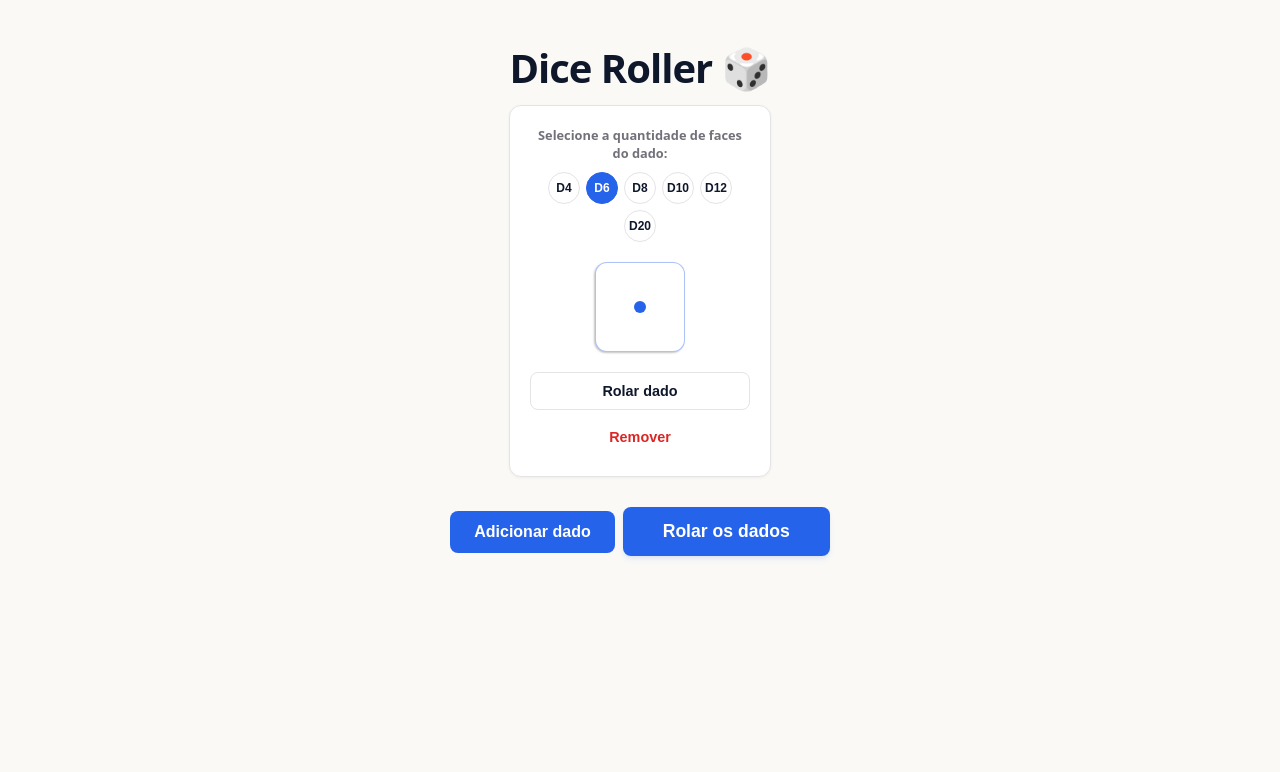
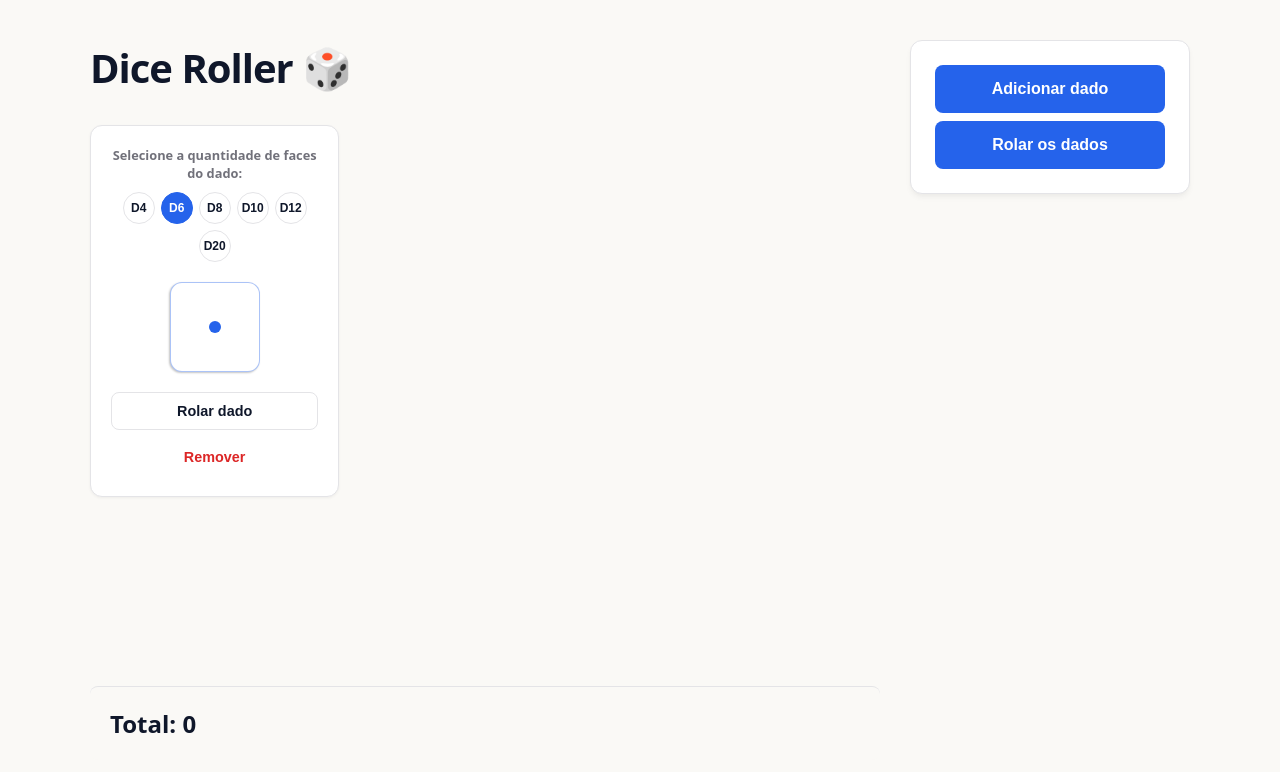
Before and after one commit to filipesilveira-dev/dice-roller, a React (Vite) app: page / in a window 1280 px wide. Shown: the top 772 px of the page. Built offline with nearby package versions, Linux system fonts and the light colour scheme.

Commit message:
feat: resultados individuais e soma total implementados

```diff
--- a/src/App.tsx
+++ b/src/App.tsx
@@ -5,49 +5,46 @@ import Button from "./components/Button/Button";
 import { useState } from "react";
 
 function App() {
-
- // const result = useDiceStore((state)=>state.result);
+  //  Store
 
   // Array que armazena os dados em tela: o valor inicial é de um dado de seis faces
   // OBS: o valor da face inicial como sendo "1" está especificado em Dice.tsx
   const dices = useDiceStore((state) => state.dices);
-
   // Função que adiciona um dado em tela: utiliza o setter de "dices" para acrescentar o novo dado ao array
   const addDice = useDiceStore((state) => state.addDice);
-
   // Função que remove um dado específico: faz um "filter" em "dices" passando o "id" do dado a ser removido
   // OBS: passado via props para "Dice" com "onRemove"
   const removeDice = useDiceStore((state) => state.removeDice);
-
   // Função que atualiza a quantidade de faces do dado: percorre o array "dices" com o map() em busca do dado com "id" idêntico ao "id" passado como argumento e atualiza sua propriedade "faces"
   // OBS: disparada no evento de onChange de DiceSelector. Recebe o "id" e "faces" como argumento
   const updateDiceFaces = useDiceStore((state) => state.updateDiceFaces);
-
   // Função que incrementa o "rollId" a cada clique em "Rolar dados": ela é chamada no evento de clique do botão e consiste em incrementar o rollId
   const rollAll = useDiceStore((state) => state.rollAll);
 
-  // Estado local que controla o "disabled" dos botões enquanto os dados estão rolando: após o clique em "Rolar dados", seu valor se torna "true", desabilitando o botão
+  // Estado local
+
+  // controla o "disabled" dos botões enquanto os dados estão rolando: após o clique em "Rolar dados", seu valor se torna "true", desabilitando o botão
   // OBS: passado via props para "Dice" com "isRollingAll"
   const [isRollingAll, setIsRollingAll] = useState(false);
-
   // Função que indica que a animação de rolar os dados terminou: informação ve do componente filho "Dice"
   // OBS: passado via props para "Dice" com "onRollComplete"
   function handleRollComplete() {
     setIsRollingAll(false);
   }
 
+  // Função que soma todos os "value" dos dados no array "dice"
+  const total = dices.reduce((sum, dice) => sum + (dice.value ?? 0), 0);
+
   return (
     <div className="app">
       <h1 className="app-title">Dice Roller 🎲</h1>
 
       {/* Mansegem exibida caso não haja nenhum dado em "dices" */}
-      {dices.length === 0 && <p>Nenhum dado adicionado</p>}
+      {dices.length === 0 && <p className="no-dice-message">Nenhum dado adicionado</p>}
 
       <div className="dice-list">
-
         {dices.map((d) => (
           <div className="dice-item" key={d.id}>
-
             <DiceSelector
               value={d.faces}
               onChange={(faces) => updateDiceFaces(d.id, faces)}
@@ -56,6 +53,7 @@ function App() {
             <Dice
               // Dice recebe dois dados em forma de string na prop "key": isso garante que cada uma seja única com o "d.id" do dado, mas também depende de "f.faces". Umas vez que qualquer dos dois mude, indica que o componente deve ser remontado, garantindo que o valor incial seja utilizado a cada clique para mudar a quantidade de faces. Isso previne a quebra da aplicação por selecionar uma quantidade de faces que o sorteio antigo não coube. Ex.: sortear em D20 o número 17 e, logo em seguida, alterar a quantidade de faces para D6, que não comporta o valor 17 ()
               key={`${d.id}-${d.faces}`}
+              id={d.id}
               faces={d.faces}
               onRemove={() => removeDice(d.id)}
               isRollingAll={isRollingAll}
@@ -63,11 +61,11 @@ function App() {
             />
           </div>
         ))}
-
       </div>
 
+      <div className="total-display">Total: {total}</div>
+
       <div className="button-container">
-
         {/* Botão de adicionar dado */}
         <div className="dice-actions">
           <button type="button" onClick={() => addDice()}>
@@ -77,7 +75,7 @@ function App() {
 
         {/* Botão de rolar dados: só aparece se houver pelo menos um dado em "dices" */}
         {dices.length !== 0 && (
-          <div className="roll-actions">
+          <div className="dice-actions">
             <Button
               type="button"
               onClick={() => {
@@ -90,7 +88,6 @@ function App() {
             </Button>
           </div>
         )}
-
       </div>
     </div>
   );
--- a/src/store/useDiceStore.ts
+++ b/src/store/useDiceStore.ts
@@ -18,6 +18,8 @@ interface DiceStore {
   // Função que atualiza a quantidade de faces de um dado específico
   updateDiceFaces: (id: string, faces: DiceFaces) => void;
   rollAll: () => void;
+  // Função que atualiza o estado global com base no resultado "number" obtido após rolar o dado
+  updateDiceValue: (id: string, value: number) => void;
 }
 
 // Criação do Store
@@ -29,13 +31,14 @@ export const useDiceStore = create<DiceStore>()(
       rollId: 0,
 
       // Aplicação inicia com um dado de seis faces
-      dices: [{ id: crypto.randomUUID(), faces: 6 }],
+      dices: [{ id: crypto.randomUUID(), faces: 6, value: null }],
 
-      // Lógica de adicoinar: sempre que clicar em "adicionar dado", será criado um dado de seis faces e com "id" aleatório (newDice)
+      // Lógica de adicionar: sempre que clicar em "adicionar dado", será criado um dado de seis faces e com "id" aleatório (newDice)
       addDice: (faces = 6) => {
         const newDice: DiceConfig = {
           id: crypto.randomUUID(),
           faces,
+          value: null,
         };
 
         // Utiliza o setter para adicionar ao array "dices" o novo dado
@@ -55,7 +58,7 @@ export const useDiceStore = create<DiceStore>()(
       updateDiceFaces: (id, faces) => {
         set((state) => ({
           dices: state.dices.map((dice) =>
-            dice.id === id ? { ...dice, faces } : dice,
+            dice.id === id ? { ...dice, faces, value: null } : dice,
           ),
         }));
       },
@@ -66,6 +69,14 @@ export const useDiceStore = create<DiceStore>()(
           rollId: state.rollId + 1,
         }));
       },
+
+      // Atualiza o "value" após cada rolagem de dados dados
+      updateDiceValue: (id, value) =>
+        set((state) => ({
+          dices: state.dices.map((dice) =>
+            dice.id === id ? { ...dice, value } : dice,
+          ),
+        })),
     }),
 
     // Especifica o nome do armazenamento no localstorage e qual estado deve ser persistido
--- a/src/styles/globals.css
+++ b/src/styles/globals.css
@@ -56,14 +56,14 @@ body {
   justify-content: center;
   gap: 24px;
   width: 100%;
-  max-width: 1120px;
+  max-width: 100%;
   margin: 0 auto;
 }
 
 .dice-item {
-  flex: 0 1 calc(25% - 18px);
-  min-width: 250px;
-  max-width: 270px;
+  flex: 0 1 calc(50% - 12px);
+  min-width: 240px;
+  max-width: 280px;
   background-color: #ffffff;
   border: 1px solid #e4e4e7;
   border-radius: 12px;
@@ -74,18 +74,275 @@ body {
   box-shadow: 0 1px 3px rgba(0, 0, 0, 0.05);
 }
 
-@media (max-width: 1120px) {
+.roll-actions {
+  margin-top: 30px;
+}
+
+/* --- RESPONSIVIDADE & BREAKPOINTS --- */
+
+/* Extra Small (XS) < 576px */
+@media (max-width: 575.98px) {
+  .app {
+    padding-bottom: 0;
+    min-height: 100vh;
+    display: flex;
+    flex-direction: column;
+  }
+
+  .dice-list {
+    gap: 12px;
+  }
+
   .dice-item {
-    flex: 0 1 calc(50% - 12px);
+    flex: 0 1 calc(50% - 6px);
+    min-width: 0;
+    max-width: none;
+    padding: 12px 8px;
+  }
+
+  .button-container {
+    position: sticky;
+    bottom: 0;
+    width: 100%;
+    background-color: #faf9f6;
+    border-top: 1px solid #e4e4e7;
+    padding: 16px 16px 26px;
+    margin-top: auto;
+    box-shadow: 0 -4px 12px rgba(0, 0, 0, 0.05);
+    z-index: 100;
+    display: flex;
+    justify-content: center;
+    gap: 12px;
+  }
+
+  .total-display {
+    position: sticky;
+    bottom: 11%;
+    z-index: 99;
+    background-color: #faf9f6;
+    grid-area: total;
+    font-size: 1.5rem;
+    font-weight: 700;
+    margin-top: 20px;
+    padding-left: 20px;
+    color: #0f172a;
+    border-top: 1px solid #e4e4e7;
+    padding: 16px;
+    width: 100%;
+  }
+
+  .dice-actions,
+  .roll-actions {
+    margin-top: 0 !important;
+    flex: 1;
+    max-width: 160px;
+  }
+
+  .dice-actions button,
+  .roll-actions .button {
+    width: 100%;
+    height: 44px;
+    font-size: 0.9rem;
+    padding: 0 !important;
+    display: flex;
+    align-items: center;
+    justify-content: center;
   }
 }
 
-@media (max-width: 580px) {
+/* Small (S) ≥ 576px e < 768px */
+@media (min-width: 576px) and (max-width: 767.98px) {
+  .app {
+    padding-bottom: 0;
+    min-height: 100vh;
+    display: flex;
+    flex-direction: column;
+  }
+
+  .dice-list {
+    gap: 16px;
+  }
+
   .dice-item {
-    flex: 0 1 100%;
+    flex: 0 1 calc(50% - 8px);
+    min-width: 0;
+    max-width: none;
+  }
+
+  .button-container {
+    position: sticky;
+    bottom: 0;
+    width: 100%;
+    background-color: #faf9f6;
+    border-top: 1px solid #e4e4e7;
+    padding: 16px 20px;
+    margin-top: auto;
+    box-shadow: 0 -4px 12px rgba(0, 0, 0, 0.05);
+    z-index: 100;
+    display: flex;
+    justify-content: center;
+    gap: 16px;
+  }
+
+  .dice-actions,
+  .roll-actions {
+    margin-top: 0 !important;
+    flex: 1;
+    max-width: 220px;
+  }
+
+  .dice-actions button,
+  .roll-actions .button {
+    width: 100%;
+    height: 46px;
+    font-size: 0.95rem;
+    padding: 0 !important;
+    display: flex;
+    align-items: center;
+    justify-content: center;
+  }
+
+  .total-display {
+    position: sticky;
+    bottom: 75px;
+    z-index: 100;
+    background-color: #faf9f6;
+    grid-area: total;
+    font-size: 1.5rem;
+    font-weight: 700;
+    margin-top: 20px;
+    padding-bottom: 20px;
+    padding-left: 20px;
+    color: #0f172a;
+    border-top: 1px solid #e4e4e7;
+    padding-top: 20px;
+    width: 100%;
+    border-radius: 8px;
   }
 }
 
-.roll-actions {
-  margin-top: 30px;
+/* Medium (M) ≥ 768px - Layout de duas colunas (coluna de botões à direita) */
+@media (min-width: 768px) {
+  .app {
+    display: grid;
+    grid-template-columns: 1fr 260px;
+    grid-template-rows: auto 1fr auto;
+    grid-template-areas:
+      "title sidebar"
+      "list sidebar"
+      "total sidebar";
+    column-gap: 30px;
+    row-gap: 20px;
+    align-items: start;
+    max-width: 720px;
+    margin: 0 auto;
+    padding: 40px 20px;
+    width: 100%;
+  }
+
+  .app-title {
+    grid-area: title;
+    text-align: left;
+    margin-bottom: 10px;
+  }
+
+  .no-dice-message {
+    grid-area: list;
+    font-size: 1.1rem;
+    color: #71717a;
+  }
+
+  .dice-list {
+    grid-area: list;
+    justify-content: flex-start;
+    margin: 0;
+    gap: 20px;
+  }
+
+  .dice-item {
+    flex: 0 1 calc(50% - 10px);
+    min-width: 0;
+    max-width: none;
+  }
+
+ .total-display {
+    position: sticky;
+    bottom: 0;
+    z-index: 100;
+    background-color: #faf9f6;
+    grid-area: total;
+    font-size: 1.5rem;
+    font-weight: 700;
+    margin-top: 20px;
+    padding-bottom: 20px;
+    padding-left: 20px;
+    color: #0f172a;
+    border-top: 1px solid #e4e4e7;
+    padding-top: 20px;
+    width: 100%;
+    border-radius: 8px;
+  }
+
+  .button-container {
+    grid-area: sidebar;
+    position: sticky;
+    top: 40px;
+    display: flex;
+    flex-direction: column;
+    gap: 16px;
+    background-color: #ffffff;
+    border: 1px solid #e4e4e7;
+    border-radius: 12px;
+    padding: 24px;
+    box-shadow: 0 4px 6px -1px rgba(0, 0, 0, 0.05), 0 2px 4px -1px rgba(0, 0, 0, 0.02);
+    width: 100%;
+    margin-top: 0;
+  }
+
+  .dice-actions,
+  .roll-actions {
+    margin-top: 0 !important;
+    width: 100%;
+  }
+
+  .dice-actions button,
+  .roll-actions .button {
+    width: 100%;
+    height: 48px;
+    font-size: 1rem;
+    padding: 0 !important;
+    display: flex;
+    align-items: center;
+    justify-content: center;
+  }
 }
+
+/* Large (L) ≥ 992px */
+@media (min-width: 992px) {
+  .app {
+    max-width: 940px;
+    grid-template-columns: 1fr 280px;
+  }
+
+  .dice-item {
+    flex: 0 1 calc(33.333% - 14px); /* 3 por linha na coluna principal */
+  }
+}
+
+/* Extra Large (XL) ≥ 1200px */
+@media (min-width: 1200px) {
+  .app {
+    max-width: 1140px;
+  }
+
+  .dice-item {
+    flex: 0 1 calc(% - 15px); /* 4 por linha na coluna principal */
+  }
+}
+
+/* Extra Extra Large (XXL) ≥ 1400px */
+@media (min-width: 1400px) {
+  .app {
+    max-width: 1360px;
+  }
+}
--- a/src/types/diceConfig.ts
+++ b/src/types/diceConfig.ts
@@ -2,5 +2,8 @@ import type { DiceFaces } from "./dice";
 
 export interface DiceConfig{
     id: string;
+    // quantidade de faces do dado
     faces: DiceFaces;
+    // valor sorteado que será utilizado no estado global
+    value: number | null;
 }
```
Also changed, not shown: src/components/Dice/Dice.tsx (+11 -2 lines), src/components/Dice/dice.css (+28 -1 lines), src/components/DiceSelector/DiceSelector.css (+18 -0 lines).
